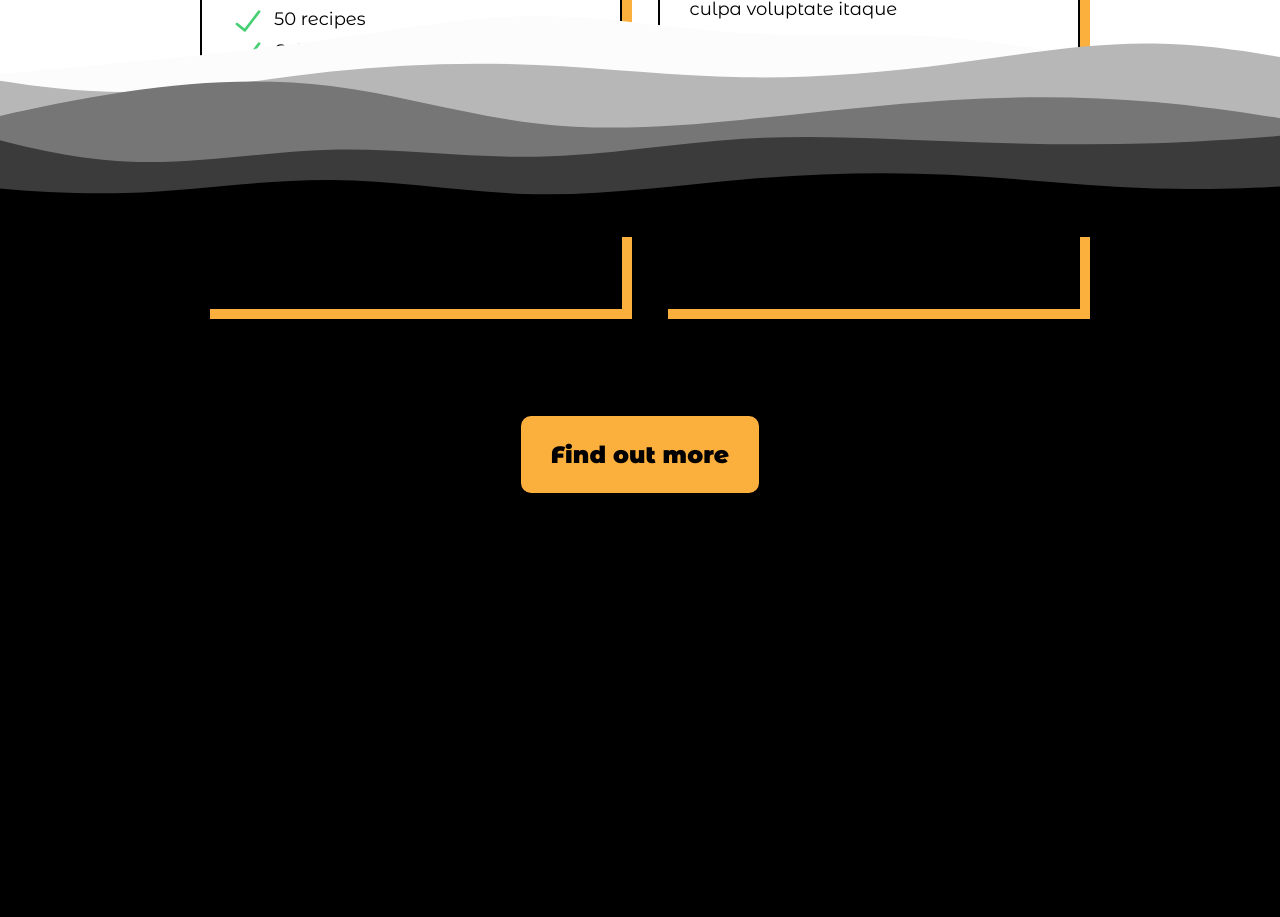
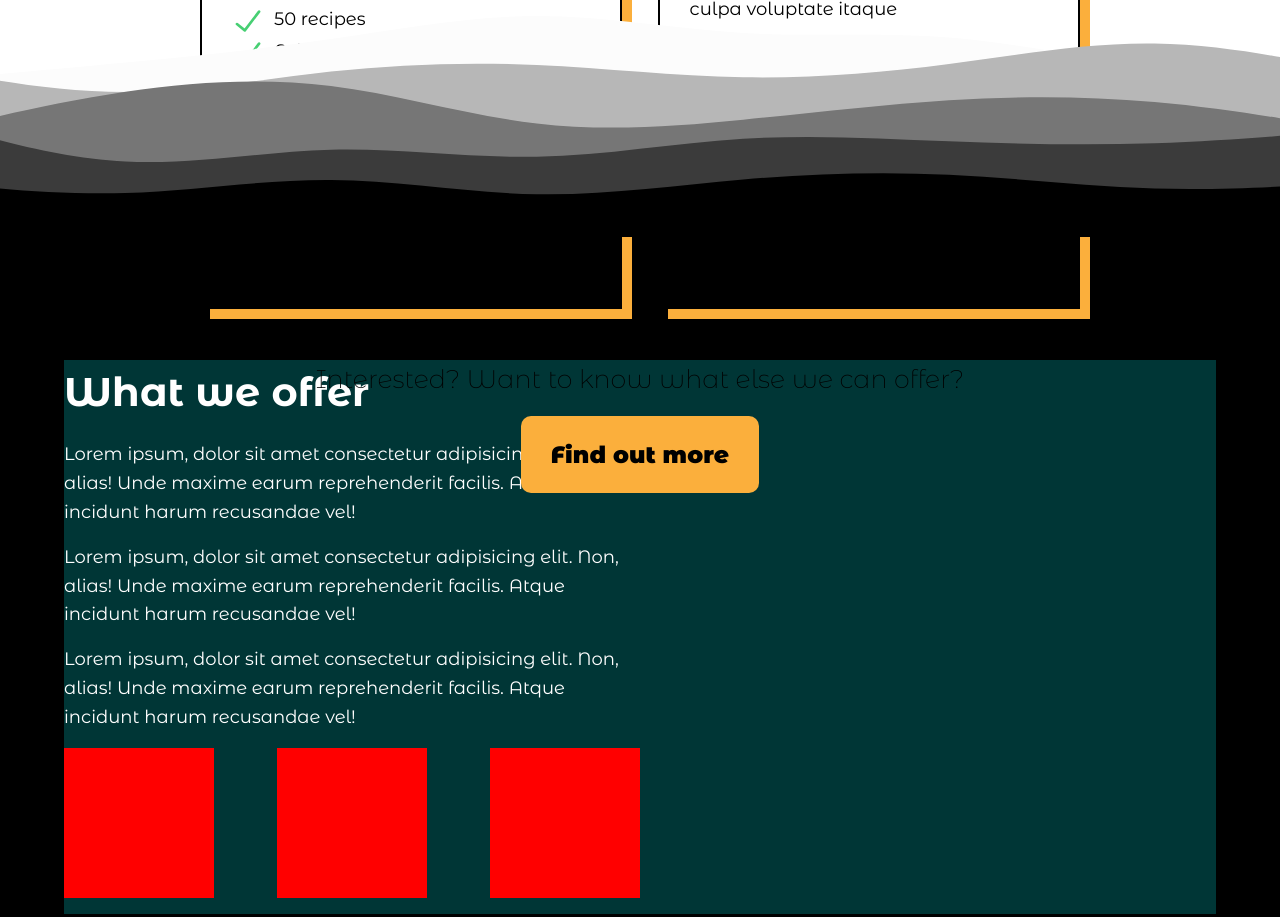
Before and after one commit to Beast-Code9999/Three_Amigos, a plain HTML site: page index.html in a window 1280 px wide. Shown: the part 1953-2870 px from the top of the page. Drawn offline with Linux system fonts and the light colour scheme.

Commit message:
add .offer html add .offer css

```diff
--- a/index.html
+++ b/index.html
@@ -168,25 +168,36 @@
 
             <div class="spacer spacer--three"></div>
         </section>
-        <!-- main achievements -->
-        <section class="achievement">
+        <!-- main offer -->
+        <section class="offer">
             <!-- content 85% width of section -->
+            <div>
+                <div class="offer__container offer__container--one">
+                    <h2 class="offer__heading" style="font-size: var(--heading-2);">What we offer</h2>
+                    <p class="offer__paragraph">Lorem ipsum, dolor sit amet consectetur adipisicing elit. Non, alias! Unde maxime earum reprehenderit facilis. Atque incidunt harum recusandae vel!</p>
+                    <p class="offer__paragraph">Lorem ipsum, dolor sit amet consectetur adipisicing elit. Non, alias! Unde maxime earum reprehenderit facilis. Atque incidunt harum recusandae vel!</p>
+                    <p class="offer__paragraph">Lorem ipsum, dolor sit amet consectetur adipisicing elit. Non, alias! Unde maxime earum reprehenderit facilis. Atque incidunt harum recusandae vel!</p>
+                    <div class="offer__emphasis">
+                        <div></div>
+                        <div></div>
+                        <div></div>
+                    </div>
+                </div>
+                <div class="offer__container offer__container--two">
+                    <img class="offer__img" src="" alt="">
+                </div>
+            </div>
+        </section>
 
-        </section>
-        <!-- reviews
-        <section class="reviews">
-
-        </section> -->
         <!-- let's learn some more -->
-        <section class="more">
+        <section class="blog">
             <!-- content 85% width of section -->
 
         </section>
         <!-- read more from us -->
-        <section class="blog">
+        <section class="more">
 
         </section>
-        <!-- gallery -->
     </main>
     <footer class="footer">
 
--- a/styles/style.css
+++ b/styles/style.css
@@ -11,6 +11,7 @@
     --margin-small: 1.6rem;
     --margin-medium: 2.6rem;
     --margin-large: 5rem;
+    --padding-section: 11rem;
     --section-margin-bottom: 35rem;
 }
 /* fonts import */
@@ -417,25 +418,69 @@ main {
     left: 0;
 }
 
-.achievement {
+.offer {
     /* start of achievement section */
     width: 100%;
     height: 100vh;
     background-color: var(--color-secondary);
+    padding-top: var(--padding-section);
+    padding-bottom: var(--padding-section);
+    display: flex;
+    justify-content: center;
+    align-items: center;
+    color: white;
+}
+.offer > div {
+    height: auto;
+    display: flex;
+    justify-content: center;
 }
 
-.reviews {
+.offer__container {
+    height: auto;
+    width: 45%;
+    background-color: rgb(0, 54, 54);
+}
+.offer__container > * {
+    margin-bottom: var(--margin-small);
+}
+
+.offer__container--one {
+
+}
+
+.offer__heading {
+
+}
+.offer__paragraph {
+    font-size: var(--paragraph-small);
+}
+.offer__emphasis {
+    display: flex;
+    justify-content: space-between;
+    align-items: center;
+}
+.offer__emphasis > * {
+    width: 15rem;
+    height: 15rem;
+    background-color: red;
+}
+.offer__container--two {
+
+}
+
+.blog {
     width: 100%;
     height: 100vh;
+    background-color: white;
+
 }
 
 .more {
     width: 100%;
     height: 100vh;
     background-color: var(--color-secondary);
-
 }
-
 
 /* end of main */
 /* start of footer */
```
